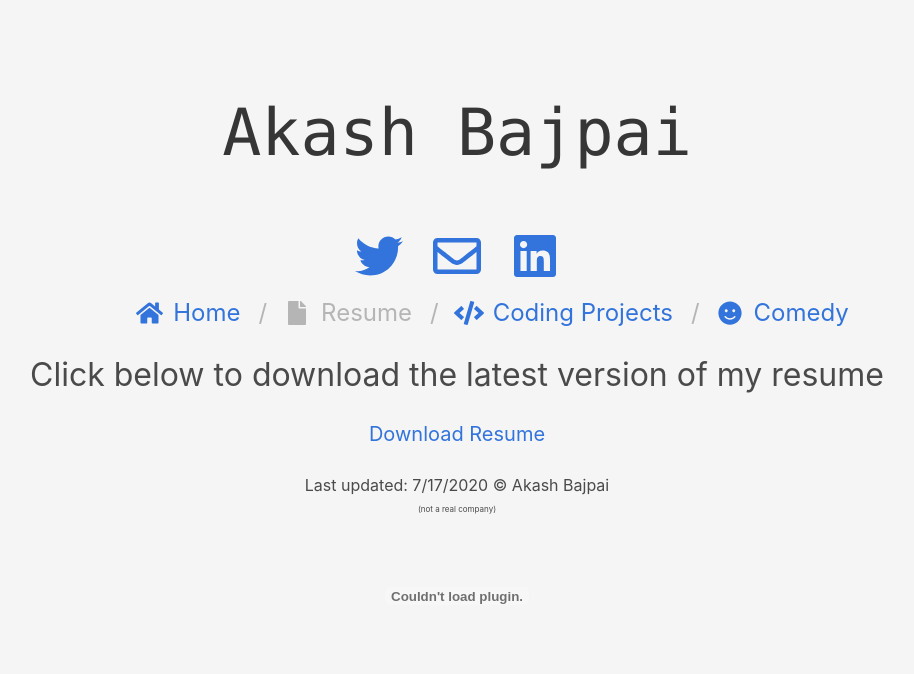
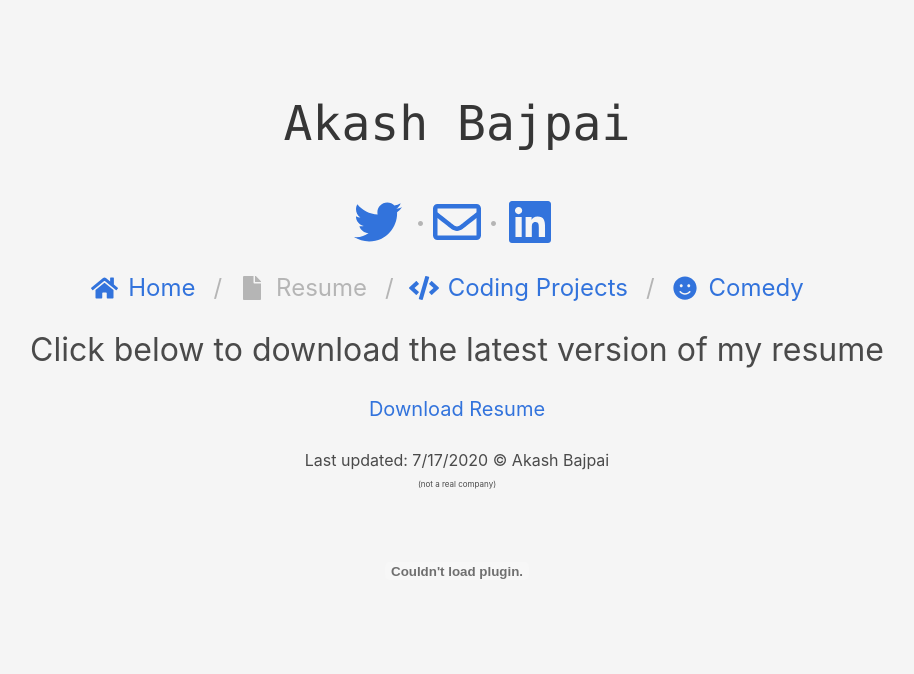
Before and after one commit to akashbaj/akashbaj.github.io, a plain HTML site: page resume.html in a window 1280 px wide. Shown: the whole page, without its empty margins (183-1097 px from the left). Drawn offline with nearby package versions, Linux system fonts and the light colour scheme.

Commit message:
upated socials and title and resume

```diff
--- a/resume.html
+++ b/resume.html
@@ -35,8 +35,8 @@
 		<section class="hero">
 			<div class="hero-body">
 				<div class="container">
-						<div class="center title">
-							<h1 class="toph1 has-text-weight-medium" style="font-size: 65px">Akash Bajpai</h1>
+						<div class="center title is-1">
+							<h1 class="toph1 has-text-weight-medium">Akash Bajpai</h1>
 						</div>
 				</div>
 			</div>
@@ -44,23 +44,25 @@
 
 	</section>
 
-	<div class="center container">
-
-		<span class="icon is-large icon1">
+	<div class="breadcrumb has-bullet-separator is-centered" aria-label="breadcrumbs">
+		<ul>
+			<li>
+					<span class="icon is-large">
 					<a href="https://twitter.com/akashbaj12" target="_blank">	<i class="fab fa-3x fa-twitter" aria-hidden="true"></i> </a>
 				</span>
-
-		<span class="icon has-text-warning is-large icon1">
+			</li>
+			<li>
+				<span class="icon is-large">
 					<a href="https://mail.google.com/mail/?view=cm&fs=1&to=akashbaj@umich.edu" target="_blank">	<i class="far fa-3x fa-envelope" aria-hidden="true"></i> </a>
 				</span>
-
-		<span class="icon is-large icon1">
-			<a  href="https://www.linkedin.com/in/akash-bajpai-26117a185" target="_blank"><i class="fab fa-3x fa-linkedin" aria-hidden="true"></i><a>
+			</li>
+			<li>
+				<span class="icon is-large">
+					<a href="https://www.linkedin.com/in/akash-bajpai-26117a185/" target="_blank">	<i class="fab fa-3x fa-linkedin" aria-hidden="true"></i> </a>
 				</span>
+			</li>
+		</ul>
 	</div>
-
-
-	</section>
 		<!-- /.hero -->
 
 		<nav class="breadcrumb is-centered is-large" aria-label="breadcrumbs">
@@ -119,7 +121,7 @@
 			</div>
 
 
-			<div class="center">
+			<div class="center is-hidden-touch">
 			<embed src="https://akashbaj.github.io/mediaFiles/Akash_Bajpai_Resume.pdf" width="800px" height="1100px" />
 			</div>
 
```
Also changed, not shown: codeProj.html (+15 -13 lines), comedy.html (+15 -13 lines), index.html (+21 -17 lines). Lines whose indentation alone changed are shown as unchanged.
